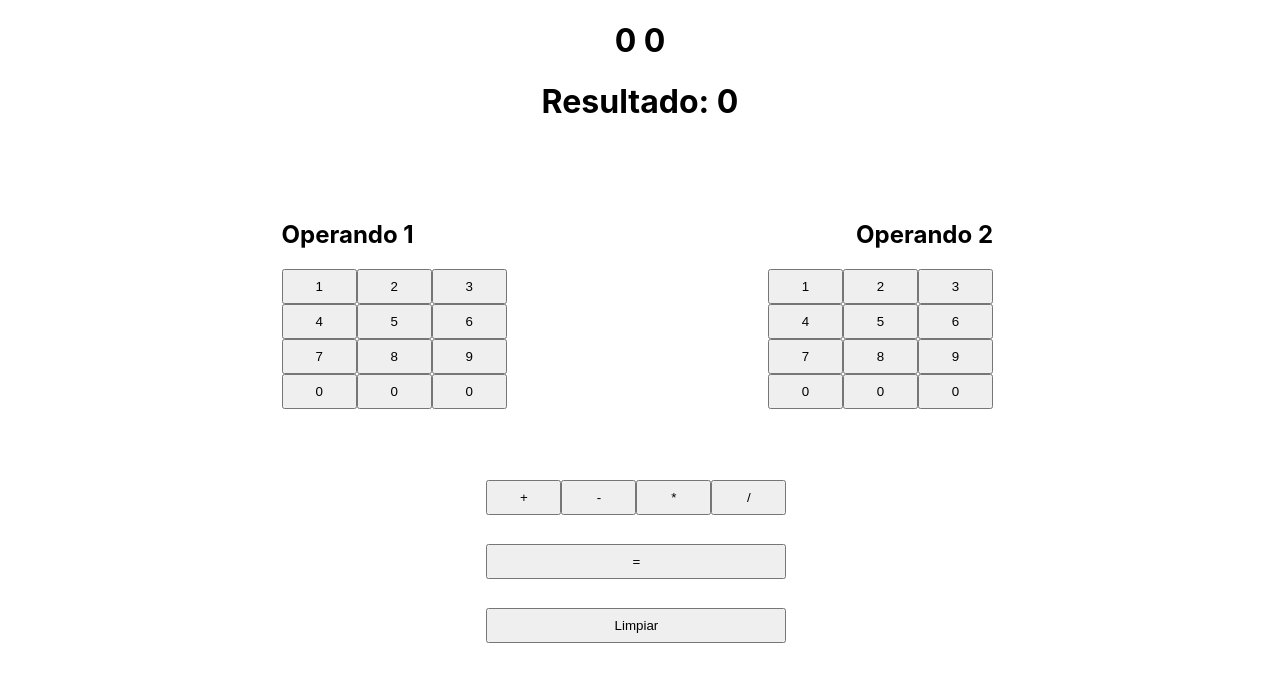
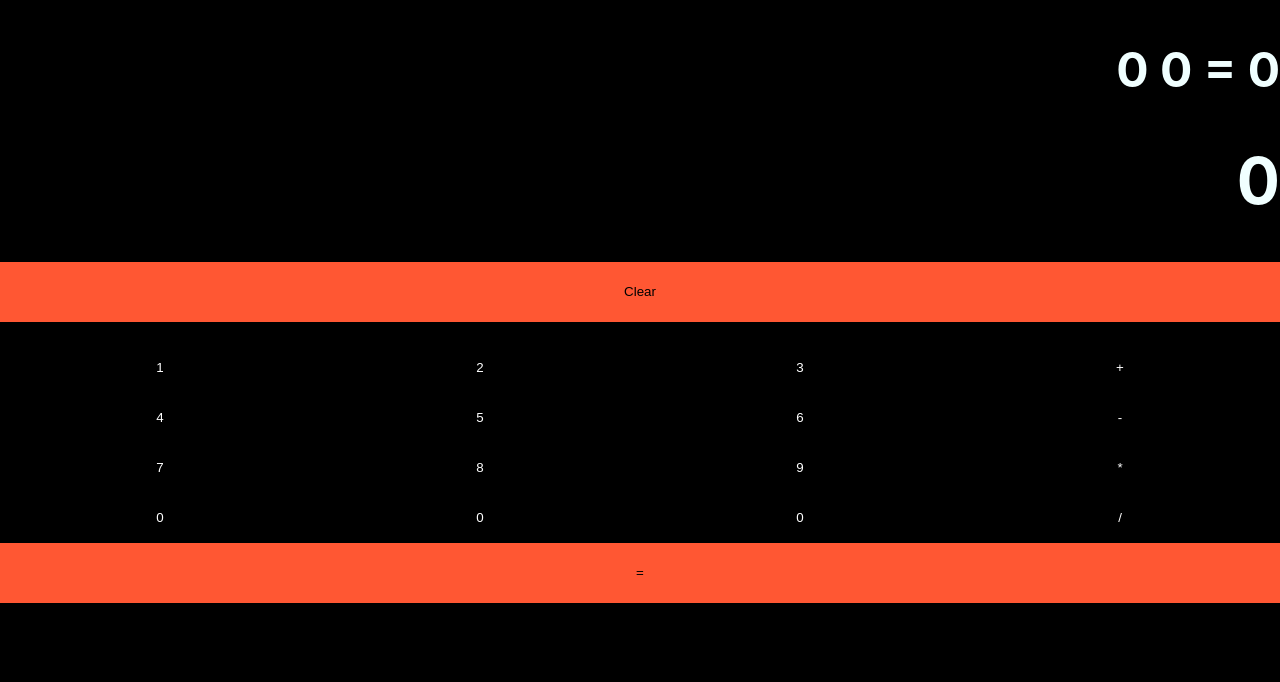
Before and after one commit to joan-montoya/Calculator, a React (Create React App) app: page / in a window 1280 px wide. Shown: the top 682 px of the page. Built offline with nearby package versions, Linux system fonts and the light colour scheme.

Commit message:
feat: integration of style and functions to the calculator

```diff
--- a/src/App.css
+++ b/src/App.css
@@ -1,5 +1,9 @@
 .App {
-  text-align: center;
+  height: 100%;
+  width: 100%;
+  font-size: large;
+  background-color: #000000;
+  color: azure;
 }
 
 .App-logo {
@@ -7,56 +11,30 @@
   pointer-events: none;
 }
 
-.container {
-  margin-left: 20%;
-  margin-right: 20%;
-}
-
-.operadores {
-  position: absolute;
-  top: 60%;
-  margin-left: 38%;
-}
-
-.igual {
-  position: absolute;
-  top: 68%;
-  margin-left: 38%;
+.resultados{
+  font-size: xx-large;
+  text-align: right;
 }
 
 .boton1 {
-  width: 300px;
-  height: 35px;
+  width: 100%;
+  height: 60px;
+  background-color: #FF5733 ;
+  border: 0px;
 }
-
-.clear {
-  position: absolute;
-  top: 76%;
-  margin-left: 38%;
-}
-
-.boton2 {
-  width: 300px;
-  height: 35px;
-}
-
-.operando1 {
-  text-align: left;
-  margin-left: 2%;
-  position: absolute;
-  top: 25%;
-}
-
-.operando2 {
-  text-align: right;
-  margin-left: 40%;
-  position: absolute;
-  top: 25%;
+.boton1:hover{
+  background-color: #f79d89;
 }
 
 .boton {
-  width: 75px;
-  height: 35px;
+  width: 25%;
+  height: 50px;
+  color: white;
+  background-color: #000000 ;
+  border: 0px;
+}
+.boton:hover {
+  background-color: #5a5a5a;
 }
 
 @media (prefers-reduced-motion: no-preference) {
--- a/src/App.js
+++ b/src/App.js
@@ -7,93 +7,70 @@ function App() {
   // let counter = 0;
   const [counter, setCounter] = useState(0);
   var [a, setA] = useState(0);
-  var [b, setB] = useState(0);
+  var [val1, setV1] = useState(0);
+  var [val2, setV2] = useState(0);
   const [valores, setVal] = useState({
     valor: "  ",
   });
 
+  function Cambiar(){
+    setV1(val1 = a);
+    setA(a = 0);
+  }
+
   function result(){
+    setV2(val2 = a);
+    setA(a = 0);
     if(valores.valor === "+"){
-    setCounter(parseInt(a) + parseInt(b))
+      setCounter(parseInt(val1) + parseInt(val2))
     }else if(valores.valor === "-"){
-      setCounter(a - b)
+      setCounter(parseInt(val1) - parseInt(val2))
     }else if(valores.valor === "*"){
-      setCounter(a * b)
+      setCounter(parseInt(val1) * parseInt(val2))
     }else if(valores.valor === "/"){
-      setCounter(a / b)
+      setCounter(parseInt(val1) / parseInt(val2))
     }
   }
 
 
   return (
     <div className="App">
-      <h1>{parseInt(a)} {valores.valor} {parseInt(b)}</h1>
-      <h1>Resultado: {counter}</h1>
-      <div className='operadores'>
-        <button className="boton" onClick={() => { setVal((current) => ({ ...current, valor: "+" })); }}>+</button>
-        <button className="boton" onClick={() => { setVal((current) => ({ ...current, valor: "-" })); }}>-</button>
-        <button className="boton" onClick={() => { setVal((current) => ({ ...current, valor: "*" })); }}>*</button>
-        <button className="boton" onClick={() => { setVal((current) => ({ ...current, valor: "/" })); }}>/</button>
-      </div>
-
-      <div className='igual'>
-        <button className="boton1" onClick={() => result()}>=</button>
-      </div>
-
-      <div className='clear'>
-        <button className="boton2"
-        onClick={() => {
-          setA(a = 0);
-          setB(b = 0);
-          setCounter( 0 )
-          setVal((current) => ({ ...current, valor: " " }));
-          }}>Limpiar</button>
-      </div>
-
-      <br></br>
-
-      <div className='container'>
-        <div className="operando1">
-          <h2>Operando 1</h2>
+      <div className='resultados'>
+          <h2>{parseInt(val1)} {valores.valor} {parseInt(val2)} = {counter}</h2>
+          <h1>{parseInt(a)}</h1>
+        </div>
+          <button className="boton1"
+            onClick={() => {
+            setA(a = 0);
+            setCounter( 0 );
+            setV1(0);
+            setV2(0);
+            setVal((current) => ({ ...current, valor: " " }));
+            }}>Clear
+          </button>
+          <br></br>
+          <br></br>
           <button className="boton" onClick={() => {setA(a = a + "1");}}>1</button>
           <button className="boton" onClick={() => {setA(a = a + "2");}}>2</button>
           <button className="boton" onClick={() => {setA(a = a + "3");}}>3</button>
+          <button className="boton" onClick={() => { setVal((current) => ({ ...current, valor: "+" })); Cambiar()}}>+</button>
           <br></br>
           <button className="boton" onClick={() => {setA(a = a + "4");}}>4</button>
           <button className="boton" onClick={() => {setA(a = a + "5");}}>5</button>
           <button className="boton" onClick={() => {setA(a = a + "6");}}>6</button>
+          <button className="boton" onClick={() => { setVal((current) => ({ ...current, valor: "-" })); Cambiar()}}>-</button>
           <br></br>
           <button className="boton" onClick={() => {setA(a = a + "7");}}>7</button>
           <button className="boton" onClick={() => {setA(a = a + "8");}}>8</button>
           <button className="boton" onClick={() => {setA(a = a + "9");}}>9</button>
+          <button className="boton" onClick={() => { setVal((current) => ({ ...current, valor: "*" })); Cambiar()}}>*</button>
           <br></br>
           <button className="boton" >0</button>
           <button className="boton" onClick={() => {setA(a = a + "0");}}>0</button>
           <button className="boton" >0</button>
+          <button className="boton" onClick={() => { setVal((current) => ({ ...current, valor: "/" })); Cambiar()}}>/</button>
           <br></br>
-        </div>
-        <div className="operando2">
-        <h2>Operando 2</h2>
-          <button className="boton" onClick={() => {setB(b = b + "1");}}>1</button>
-          <button className="boton" onClick={() => {setB(b = b + "2");}}>2</button>
-          <button className="boton" onClick={() => {setB(b = b + "3");}}>3</button>
-          <br></br>
-          <button className="boton" onClick={() => {setB(b = b + "4");}}>4</button>
-          <button className="boton" onClick={() => {setB(b = b + "5");}}>5</button>
-          <button className="boton" onClick={() => {setB(b = b + "6");}}>6</button>
-          <br></br>
-          <button className="boton" onClick={() => {setB(b = b + "7");}}>7</button>
-          <button className="boton" onClick={() => {setB(b = b + "8");}}>8</button>
-          <button className="boton" onClick={() => {setB(b = b + "9");}}>9</button>
-          <br></br>
-          <button className="boton" >0</button>
-          <button className="boton" onClick={() => {setB(b = b + "0");}}>0</button>
-          <button className="boton" >0</button>
-          <br></br>
-        </div>
-      </div>
-
-
+          <button className="boton1" onClick={() => result()}>=</button>
     </div>
   );
 
--- a/src/index.css
+++ b/src/index.css
@@ -5,6 +5,7 @@ body {
     sans-serif;
   -webkit-font-smoothing: antialiased;
   -moz-osx-font-smoothing: grayscale;
+  background-color: black;
 }
 
 code {
```
